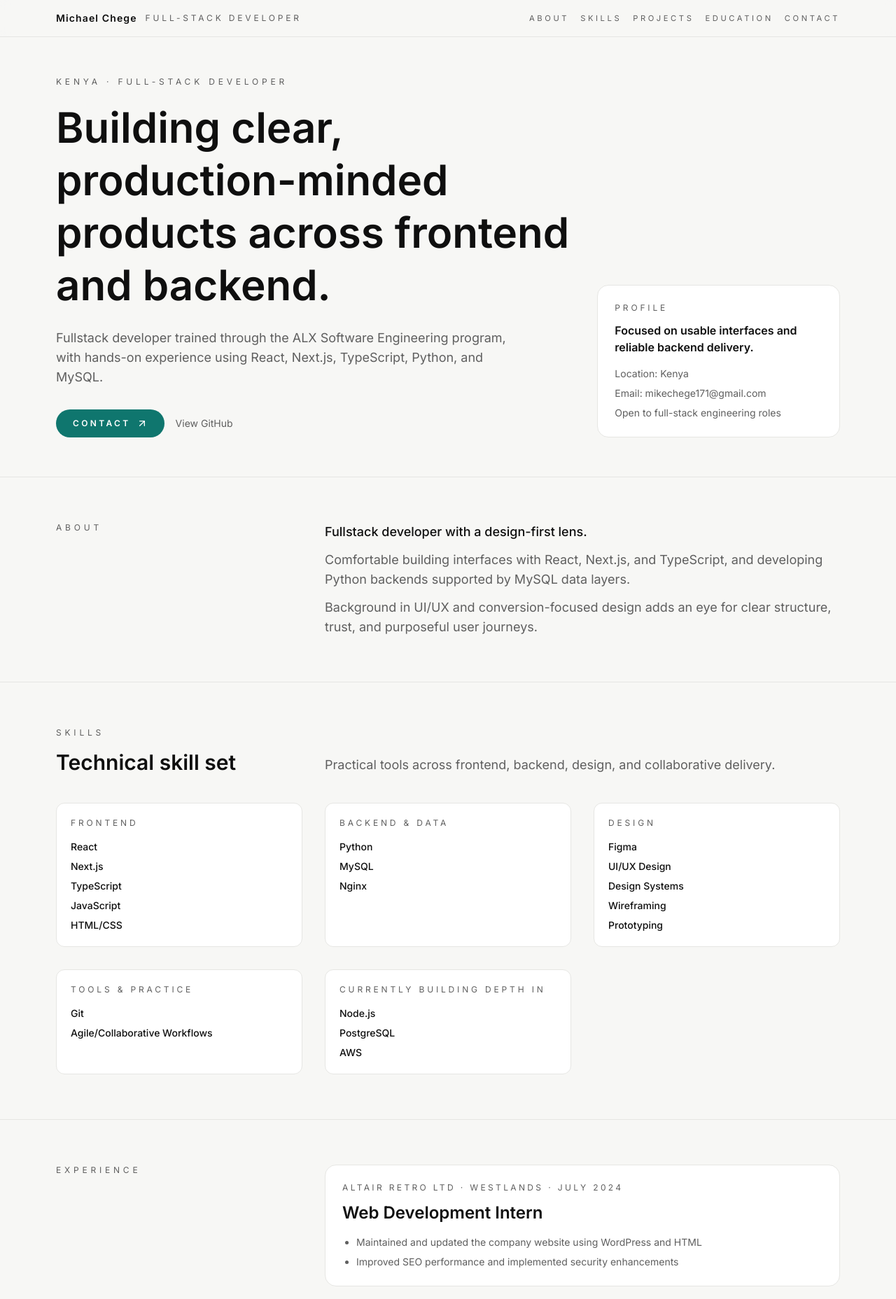
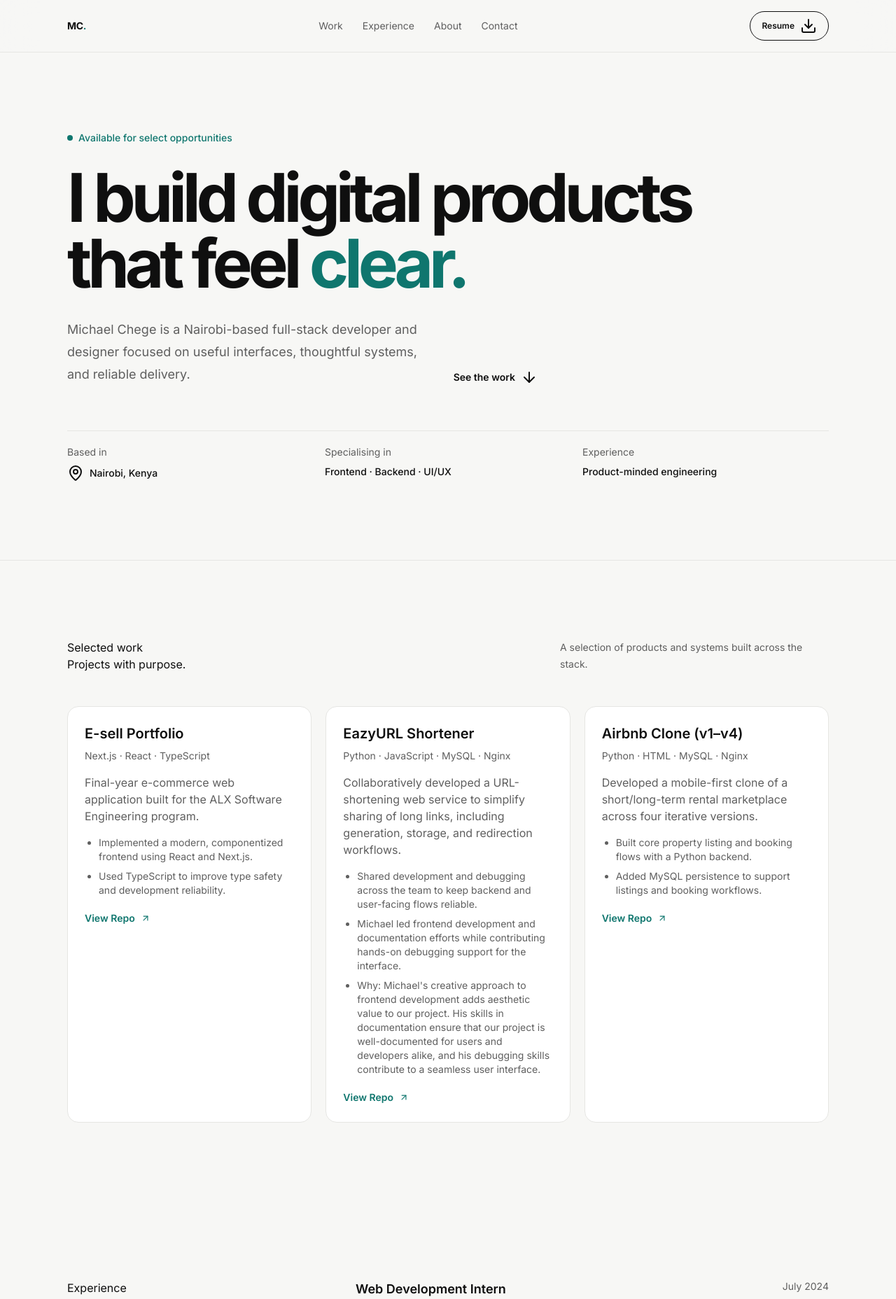
Before and after one commit to 001-sketch/Resume, a Next.js app: page / in a window 1280 px wide. Shown: the top 1856 px of the page at 70% size. Built offline with nearby package versions, Linux system fonts and the light colour scheme.

Commit message:
feat: enhance portfolio hero with new icons, navigation links, and skills refactor
Updated navigation links and added new icons; refactored skill groups for better categorization

Co-authored-by: Lime <123306888+001-sketch@users.noreply.github.com>

```diff
--- a/components/ui/portfolio-hero.tsx
+++ b/components/ui/portfolio-hero.tsx
@@ -1,40 +1,21 @@
-import { ArrowUpRight } from "lucide-react";
+import { ArrowDown, ArrowUpRight, Check, Download, MapPin } from "lucide-react";
 import { PROJECTS } from "@/lib/projects";
 import ProjectCard from "@/components/ui/project-card";
 
 const NAV_LINKS = [
+  { href: "#work", label: "Work" },
+  { href: "#experience", label: "Experience" },
   { href: "#about", label: "About" },
-  { href: "#skills", label: "Skills" },
-  { href: "#projects", label: "Projects" },
-  { href: "#education", label: "Education" },
   { href: "#contact", label: "Contact" },
 ];
 
 const SKILL_GROUPS = [
-  {
-    title: "Frontend",
-    items: ["React", "Next.js", "TypeScript", "JavaScript", "HTML/CSS"],
-  },
-  {
-    title: "Backend & Data",
-    items: ["Python", "MySQL", "Nginx"],
-  },
-  {
-    title: "Design",
-    items: ["Figma", "UI/UX Design", "Design Systems", "Wireframing", "Prototyping"],
-  },
-  {
-    title: "Tools & Practice",
-    items: ["Git", "Agile/Collaborative Workflows"],
-  },
-  {
-    title: "Currently Building Depth In",
-    items: ["Node.js", "PostgreSQL", "AWS"],
-  },
+  { title: "Build", items: ["React", "Next.js", "TypeScript", "JavaScript", "Python"] },
+  { title: "Ship", items: ["MySQL", "PostgreSQL", "Nginx", "Git", "AWS"] },
+  { title: "Shape", items: ["Figma", "UI/UX Design", "Design Systems", "Prototyping"] },
 ];
 
 const SOCIALS = [
-  { label: "Email", href: "mailto:mikechege171@gmail.com" },
   { label: "LinkedIn", href: "https://www.linkedin.com/in/mike-c-71872a270" },
   { label: "GitHub", href: "https://github.com/Mike-chege" },
 ];
@@ -45,276 +26,72 @@ const EXPERIENCE_ENTRIES = [
     location: "Westlands",
     role: "Web Development Intern",
     period: "July 2024",
-    highlights: [
-      "Maintained and updated the company website using WordPress and HTML",
-      "Improved SEO performance and implemented security enhancements",
-    ],
+    highlights: ["Maintained and updated the company website with WordPress and HTML.", "Improved SEO performance and implemented security enhancements."],
   },
   {
     company: "Freelance",
     location: "Nairobi",
-    role: "Web Development Fulltime",
-    period: "2024-Present",
-    highlights: [
-      "Built and deployed marketing sites for small businesses.",
-      "Built a portfolio for multiple clients for personal branding.",
-      "Built e-commerce sites for small businesses.",
-    ],
+    role: "Web Developer",
+    period: "2024 — Present",
+    highlights: ["Built and deployed marketing sites for small businesses.", "Created portfolio and e-commerce sites that support personal brands and sales."],
   },
 ];
 
 export default function PortfolioHero() {
   return (
     <div className="min-h-screen bg-[color:var(--background)] text-[color:var(--foreground)]">
-      <a
-        href="#about"
-        className="sr-only left-4 top-4 z-50 rounded-md bg-[color:var(--foreground)] px-4 py-2 text-sm font-medium text-white focus:not-sr-only focus:absolute"
-      >
+      <a href="#main-content" className="sr-only left-4 top-4 z-50 rounded-full bg-[color:var(--foreground)] px-4 py-2 text-sm font-medium text-white focus:not-sr-only focus:absolute">
         Skip to main content
       </a>
-      <header className="sticky top-0 z-40 border-b border-[color:var(--border)] bg-[color:var(--background)]/90 backdrop-blur">
-        <div className="mx-auto flex max-w-6xl flex-col gap-3 px-4 py-4 md:flex-row md:items-center md:justify-between">
-          <div className="flex flex-wrap items-center gap-3">
-            <span className="text-sm font-semibold tracking-[0.08em]">Michael Chege</span>
-            <span className="text-xs uppercase tracking-[0.32em] text-[color:var(--muted)]">
-              Full-Stack Developer
-            </span>
-          </div>
-          <nav className="flex flex-wrap gap-4 text-[0.7rem] uppercase tracking-[0.32em] text-[color:var(--muted)]">
-            {NAV_LINKS.map((link) => (
-              <a
-                key={link.href}
-                href={link.href}
-                className="rounded-sm transition-colors duration-200 hover:text-[color:var(--accent)] focus-visible:outline-2 focus-visible:outline-offset-2 focus-visible:outline-[color:var(--accent)]"
-              >
-                {link.label}
-              </a>
-            ))}
+
+      <header className="sticky top-0 z-40 border-b border-[color:var(--border)] bg-[color:var(--background)]/90 backdrop-blur-xl">
+        <div className="mx-auto flex max-w-6xl items-center justify-between gap-6 px-5 py-4 lg:px-8">
+          <a href="#main-content" className="text-sm font-bold tracking-[-0.02em]">MC<span className="text-[color:var(--accent)]">.</span></a>
+          <nav aria-label="Primary navigation" className="hidden items-center gap-7 text-sm text-[color:var(--muted)] md:flex">
+            {NAV_LINKS.map((link) => <a key={link.href} href={link.href} className="transition-colors hover:text-[color:var(--foreground)] focus-visible:outline-2 focus-visible:outline-offset-4 focus-visible:outline-[color:var(--accent)]">{link.label}</a>)}
           </nav>
+          <a href="/MikeResume.pdf" download className="inline-flex items-center gap-2 rounded-full border border-[color:var(--border-strong)] px-4 py-2 text-xs font-semibold transition-colors hover:border-[color:var(--foreground)] hover:bg-[color:var(--foreground)] hover:text-white focus-visible:outline-2 focus-visible:outline-offset-4 focus-visible:outline-[color:var(--accent)]">
+            Resume <Download data-icon="inline-end" />
+          </a>
         </div>
       </header>
 
-      <main>
-        <section className="py-10 md:py-14">
-          <div className="mx-auto grid max-w-6xl gap-10 px-4 md:grid-cols-12 md:items-end">
-            <div className="md:col-span-8">
-              <p className="text-xs uppercase tracking-[0.4em] text-[color:var(--muted)]">
-                Kenya · Full-Stack Developer
-              </p>
-              <h1 className="mt-5 text-4xl font-semibold leading-tight md:text-6xl">
-                Building clear, production-minded products across frontend and backend.
-              </h1>
-              <p className="mt-6 max-w-2xl text-lg text-[color:var(--muted)]">
-                Fullstack developer trained through the ALX Software Engineering program, with hands-on
-                experience using React, Next.js, TypeScript, Python, and MySQL.
-              </p>
-              <div className="mt-8 flex flex-wrap items-center gap-4">
-                <a
-                  href="#contact"
-                  className="group inline-flex items-center gap-2 rounded-full bg-[color:var(--accent)] px-6 py-3 text-xs font-semibold uppercase tracking-[0.28em] text-white transition-colors duration-200 hover:bg-[color:var(--foreground)] focus-visible:outline-2 focus-visible:outline-offset-2 focus-visible:outline-[color:var(--accent)]"
-                >
-                  Contact
-                  <ArrowUpRight
-                    size={16}
-                    className="transition-transform duration-200 group-hover:translate-x-0.5"
-                  />
-                </a>
-                <a
-                  href="https://github.com/Mike-chege"
-                  target="_blank"
-                  rel="noopener noreferrer"
-                  className="text-sm text-[color:var(--muted)] transition-colors duration-200 hover:text-[color:var(--accent)] focus-visible:outline-2 focus-visible:outline-offset-2 focus-visible:outline-[color:var(--accent)]"
-                >
-                  View GitHub
-                </a>
-              </div>
+      <main id="main-content">
+        <section aria-labelledby="hero-title" className="mx-auto max-w-6xl px-5 pb-20 pt-20 lg:px-8 lg:pb-28 lg:pt-28">
+          <div className="max-w-4xl">
+            <p className="mb-7 flex items-center gap-2 text-sm font-medium text-[color:var(--accent)]"><span className="size-2 rounded-full bg-[color:var(--accent)]" aria-hidden="true" /> Available for select opportunities</p>
+            <h1 id="hero-title" className="max-w-4xl text-5xl font-bold leading-[0.98] tracking-[-0.065em] sm:text-7xl lg:text-8xl">I build digital products that feel <span className="text-[color:var(--accent)]">clear.</span></h1>
+            <div className="mt-8 flex max-w-2xl flex-col gap-7 sm:flex-row sm:items-end sm:justify-between">
+              <p className="text-lg leading-8 text-[color:var(--muted)]">Michael Chege is a Nairobi-based full-stack developer and designer focused on useful interfaces, thoughtful systems, and reliable delivery.</p>
+              <a href="#work" aria-label="Scroll to selected work" className="flex shrink-0 items-center gap-2 text-sm font-semibold hover:text-[color:var(--accent)]">See the work <ArrowDown data-icon="inline-end" /></a>
             </div>
-            <div className="md:col-span-4">
-              <div className="rounded-2xl border border-[color:var(--border)] bg-white p-6">
-                <p className="text-xs uppercase tracking-[0.32em] text-[color:var(--muted)]">Profile</p>
-                <p className="mt-3 text-base font-semibold">
-                  Focused on usable interfaces and reliable backend delivery.
-                </p>
-                <ul className="mt-4 space-y-2 text-sm text-[color:var(--muted)]">
-                  <li>Location: Kenya</li>
-                  <li>Email: mikechege171@gmail.com</li>
-                  <li>Open to full-stack engineering roles</li>
-                </ul>
-              </div>
-            </div>
+          </div>
+          <div className="mt-16 grid gap-4 border-t border-[color:var(--border)] pt-5 text-sm sm:grid-cols-3">
+            <div><p className="text-[color:var(--muted)]">Based in</p><p className="mt-2 flex items-center gap-2 font-medium"><MapPin data-icon="inline-start" /> Nairobi, Kenya</p></div>
+            <div><p className="text-[color:var(--muted)]">Specialising in</p><p className="mt-2 font-medium">Frontend · Backend · UI/UX</p></div>
+            <div><p className="text-[color:var(--muted)]">Experience</p><p className="mt-2 font-medium">Product-minded engineering</p></div>
           </div>
         </section>
 
-        <section id="about" className="border-t border-[color:var(--border)] py-16">
-          <div className="mx-auto grid max-w-6xl gap-8 px-4 md:grid-cols-12">
-            <div className="md:col-span-4">
-              <p className="text-xs uppercase tracking-[0.4em] text-[color:var(--muted)]">About</p>
-            </div>
-            <div className="space-y-3 text-lg text-[color:var(--muted)] md:col-span-8">
-              <p className="font-medium text-[color:var(--foreground)]">
-                Fullstack developer with a design-first lens.
-              </p>
-              <p>
-                Comfortable building interfaces with React, Next.js, and TypeScript, and developing Python
-                backends supported by MySQL data layers.
-              </p>
-              <p>
-                Background in UI/UX and conversion-focused design adds an eye for clear structure, trust,
-                and purposeful user journeys.
-              </p>
-            </div>
+        <section id="work" aria-labelledby="work-title" className="border-t border-[color:var(--border)] bg-[color:var(--surface)] py-20 lg:py-28">
+          <div className="mx-auto max-w-6xl px-5 lg:px-8">
+            <div className="flex flex-col gap-4 sm:flex-row sm:items-end sm:justify-between"><div><p className="eyebrow">Selected work</p><h2 id="work-title" className="section-title">Projects with purpose.</h2></div><p className="max-w-sm text-sm leading-6 text-[color:var(--muted)]">A selection of products and systems built across the stack.</p></div>
+            <div className="mt-12 grid gap-5 lg:grid-cols-3">{PROJECTS.map((project, index) => <ProjectCard key={project.title} project={project} index={index} />)}</div>
           </div>
         </section>
 
-        <section id="skills" className="border-t border-[color:var(--border)] py-16">
-          <div className="mx-auto max-w-6xl px-4">
-            <div className="grid gap-8 md:grid-cols-12 md:items-end">
-              <div className="md:col-span-4">
-                <p className="text-xs uppercase tracking-[0.4em] text-[color:var(--muted)]">Skills</p>
-                <h2 className="mt-4 text-3xl font-semibold">Technical skill set</h2>
-              </div>
-              <p className="text-lg text-[color:var(--muted)] md:col-span-8">
-                Practical tools across frontend, backend, design, and collaborative delivery.
-              </p>
-            </div>
-
-            <div className="mt-10 grid gap-8 sm:grid-cols-2 lg:grid-cols-3">
-              {SKILL_GROUPS.map((group) => (
-                <div key={group.title} className="space-y-4 rounded-xl border border-[color:var(--border)] bg-white p-5">
-                  <h3 className="text-xs uppercase tracking-[0.32em] text-[color:var(--muted)]">
-                    {group.title}
-                  </h3>
-                  <ul className="space-y-2 text-sm">
-                    {group.items.map((item) => (
-                      <li key={item} className="font-medium">
-                        {item}
-                      </li>
-                    ))}
-                  </ul>
-                </div>
-              ))}
-            </div>
-          </div>
+        <section id="experience" aria-labelledby="experience-title" className="mx-auto max-w-6xl px-5 py-20 lg:px-8 lg:py-28">
+          <div className="grid gap-12 lg:grid-cols-[0.7fr_1.3fr]"><div><p className="eyebrow">Experience</p><h2 id="experience-title" className="section-title">How I got here.</h2></div><div className="divide-y divide-[color:var(--border)]">{EXPERIENCE_ENTRIES.map((entry) => <article key={`${entry.company}-${entry.role}`} className="grid gap-4 py-7 first:pt-0 sm:grid-cols-[1fr_auto]"><div><p className="text-lg font-semibold">{entry.role}</p><p className="mt-1 text-sm text-[color:var(--muted)]">{entry.company} · {entry.location}</p><ul className="mt-5 flex flex-col gap-2 text-sm leading-6 text-[color:var(--muted)]">{entry.highlights.map((highlight) => <li key={highlight} className="flex gap-2"><Check className="mt-1 shrink-0 text-[color:var(--accent)]" />{highlight}</li>)}</ul></div><p className="text-sm text-[color:var(--muted)] sm:text-right">{entry.period}</p></article>)}</div></div>
         </section>
 
-        <section className="border-t border-[color:var(--border)] py-16">
-          <div className="mx-auto grid max-w-6xl gap-8 px-4 md:grid-cols-12">
-            <div className="md:col-span-4">
-              <p className="text-xs uppercase tracking-[0.4em] text-[color:var(--muted)]">Experience</p>
-            </div>
-            <div className="space-y-6 md:col-span-8">
-              {EXPERIENCE_ENTRIES.map((entry) => (
-                <article key={`${entry.company}-${entry.role}`} className="rounded-2xl border border-[color:var(--border)] bg-white p-6">
-                  <p className="text-xs uppercase tracking-[0.28em] text-[color:var(--muted)]">
-                    {entry.company} · {entry.location} · {entry.period}
-                  </p>
-                  <h2 className="mt-3 text-2xl font-semibold">{entry.role}</h2>
-                  <ul className="mt-4 list-disc space-y-2 pl-5 text-sm text-[color:var(--muted)]">
-                    {entry.highlights.map((highlight) => (
-                      <li key={highlight}>{highlight}</li>
-                    ))}
-                  </ul>
-                </article>
-              ))}
-            </div>
-          </div>
+        <section id="about" aria-labelledby="about-title" className="border-y border-[color:var(--border)] bg-[color:var(--ink)] py-20 text-white lg:py-28">
+          <div className="mx-auto grid max-w-6xl gap-12 px-5 lg:grid-cols-[0.7fr_1.3fr] lg:px-8"><div><p className="eyebrow text-white/60">About</p><h2 id="about-title" className="section-title">Design thinking, engineering discipline.</h2></div><div><p className="max-w-2xl text-xl leading-9 text-white/75">I care about the space where a sharp idea becomes a dependable product. My work combines frontend craft, backend fundamentals, and a design-first approach to make complex things easier to use.</p><div className="mt-10 grid gap-8 sm:grid-cols-3">{SKILL_GROUPS.map((group) => <div key={group.title}><p className="text-sm font-semibold text-[color:var(--highlight)]">{group.title}</p><ul className="mt-4 flex flex-col gap-2 text-sm text-white/60">{group.items.map((item) => <li key={item}>{item}</li>)}</ul></div>)}</div></div></div>
         </section>
 
-        <section id="projects" className="border-t border-[color:var(--border)] py-16">
-          <div className="mx-auto max-w-6xl px-4">
-            <div className="grid gap-8 md:grid-cols-12 md:items-end">
-              <div className="md:col-span-4">
-                <p className="text-xs uppercase tracking-[0.4em] text-[color:var(--muted)]">Projects</p>
-                <h2 className="mt-4 text-3xl font-semibold">Selected work</h2>
-              </div>
-              <p className="text-lg text-[color:var(--muted)] md:col-span-8">
-                Hands-on projects spanning product interfaces, backend logic, and deployment fundamentals.
-              </p>
-            </div>
-
-            <div className="mt-10 grid gap-6">
-              {PROJECTS.map((project) => (
-                <ProjectCard key={project.title} project={project} />
-              ))}
-            </div>
-          </div>
-        </section>
-
-        <section id="education" className="border-t border-[color:var(--border)] py-16">
-          <div className="mx-auto grid max-w-6xl gap-8 px-4 md:grid-cols-12">
-            <div className="md:col-span-4">
-              <p className="text-xs uppercase tracking-[0.4em] text-[color:var(--muted)]">Education</p>
-            </div>
-            <div className="space-y-3 md:col-span-8">
-              <h2 className="text-2xl font-semibold">ALX Certified Fullstack Designer/Developer</h2>
-              <p className="text-[color:var(--muted)]">
-                Intensive software engineering and design training focused on clarity, rhythm, and
-                conversion-focused design methodologies.
-              </p>
-            </div>
-          </div>
-        </section>
-
-        <section className="border-t border-[color:var(--border)] py-16">
-          <div className="mx-auto grid max-w-6xl gap-8 px-4 md:grid-cols-12">
-            <div className="md:col-span-4">
-              <p className="text-xs uppercase tracking-[0.4em] text-[color:var(--muted)]">Design Approach</p>
-            </div>
-            <div className="space-y-3 text-[color:var(--muted)] md:col-span-8">
-              <p>
-                Each engagement starts with a clear business goal and a focused design system.
-              </p>
-              <p>
-                Work is built around real problems with measurable outcomes, with emphasis on clarity,
-                trust, and interfaces that perform with purpose.
-              </p>
-            </div>
-          </div>
-        </section>
-
-        <section id="contact" className="border-t border-[color:var(--border)] py-16">
-          <div className="mx-auto max-w-6xl px-4">
-            <div className="flex flex-col gap-8 rounded-2xl border border-[color:var(--border)] bg-white p-8 md:flex-row md:items-center md:justify-between">
-              <div className="space-y-3">
-                <p className="text-xs uppercase tracking-[0.4em] text-[color:var(--muted)]">Contact</p>
-                <h2 className="text-3xl font-semibold">Let&apos;s build production-grade experiences.</h2>
-                <p className="text-sm text-[color:var(--muted)]">
-                  Open to opportunities where product quality, usability, and engineering craft matter.
-                </p>
-              </div>
-              <div className="space-y-4">
-                <a
-                  href="mailto:mikechege171@gmail.com"
-                  className="inline-flex items-center gap-2 rounded-sm text-sm font-semibold text-[color:var(--accent)] transition-colors duration-200 hover:text-[color:var(--foreground)] focus-visible:outline-2 focus-visible:outline-offset-2 focus-visible:outline-[color:var(--accent)]"
-                >
-                  mikechege171@gmail.com
-                  <ArrowUpRight size={14} />
-                </a>
-                <div className="flex flex-wrap gap-4 text-xs uppercase tracking-[0.28em] text-[color:var(--muted)]">
-                  {SOCIALS.map((social) => {
-                    const isExternal = social.href.startsWith("http");
-                    return (
-                      <a
-                        key={social.label}
-                        href={social.href}
-                        target={isExternal ? "_blank" : undefined}
-                        rel={isExternal ? "noopener noreferrer" : undefined}
-                        className="rounded-sm transition-colors duration-200 hover:text-[color:var(--accent)] focus-visible:outline-2 focus-visible:outline-offset-2 focus-visible:outline-[color:var(--accent)]"
-                      >
-                        {social.label}
-                      </a>
-                    );
-                  })}
-                </div>
-              </div>
-            </div>
-          </div>
-        </section>
+        <section id="contact" aria-labelledby="contact-title" className="mx-auto max-w-6xl px-5 py-20 lg:px-8 lg:py-28"><div className="rounded-3xl bg-[color:var(--accent)] px-6 py-10 text-white sm:px-10 lg:flex lg:items-end lg:justify-between"><div><p className="eyebrow text-white/70">Get in touch</p><h2 id="contact-title" className="mt-4 max-w-xl text-4xl font-bold tracking-[-0.04em] sm:text-5xl">Have a good problem to solve?</h2></div><div className="mt-10 flex flex-col items-start gap-5 lg:mt-0 lg:items-end"><a href="mailto:mikechege171@gmail.com" className="text-lg font-semibold underline decoration-white/40 underline-offset-8 hover:decoration-white">mikechege171@gmail.com <ArrowUpRight className="inline" /></a><div className="flex gap-5 text-sm text-white/75">{SOCIALS.map((social) => <a key={social.label} href={social.href} target="_blank" rel="noopener noreferrer" className="hover:text-white">{social.label}</a>)}</div></div></div></section>
       </main>
 
-      <footer className="border-t border-[color:var(--border)] py-10 text-center text-xs uppercase tracking-[0.32em] text-[color:var(--muted)]">
-        &copy; 2026 Michael Chege. All rights reserved.
-      </footer>
+      <footer className="border-t border-[color:var(--border)]"><div className="mx-auto flex max-w-6xl flex-col gap-3 px-5 py-7 text-xs text-[color:var(--muted)] sm:flex-row sm:items-center sm:justify-between lg:px-8"><span>© 2026 Michael Chege</span><span>Built with intention in Nairobi.</span></div></footer>
     </div>
   );
 }
```
